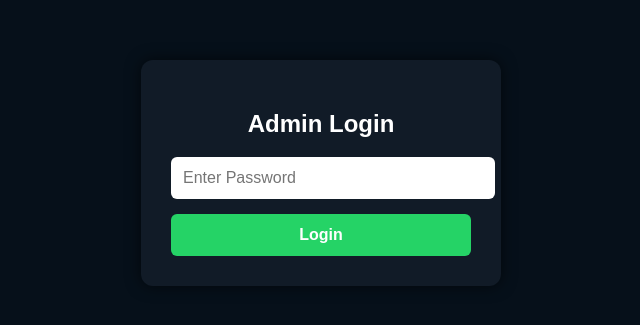
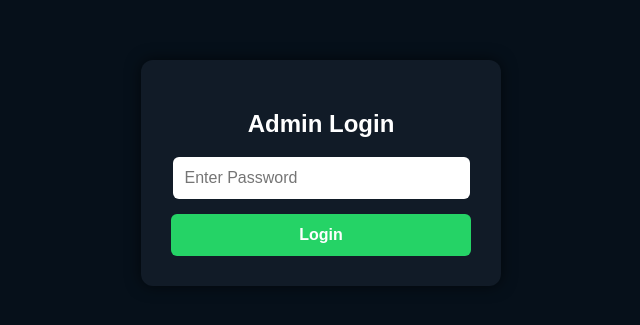
Before and after one commit to Dilshad1504/Chat-App-Online, a website: page public/admin.html in a window 1280 px wide. Shown: the part 227-552 px from the top of the page, without its empty margins (319-959 px from the left). Drawn offline with nearby package versions, Linux system fonts and the light colour scheme; no server answers.

Commit message:
Updated in admin.html

```diff
--- a/public/admin.html
+++ b/public/admin.html
@@ -41,7 +41,7 @@
   }
 
   .login-card input {
-    width: 100%;
+    width: 91%;
     padding: 12px;
     margin-bottom: 15px;
     border-radius: 6px;
```
